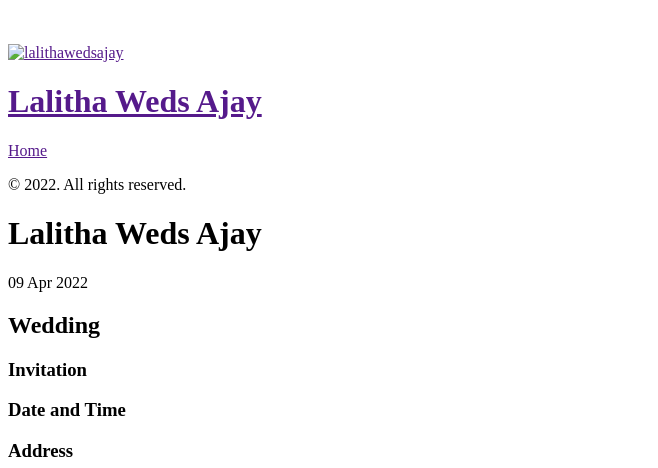
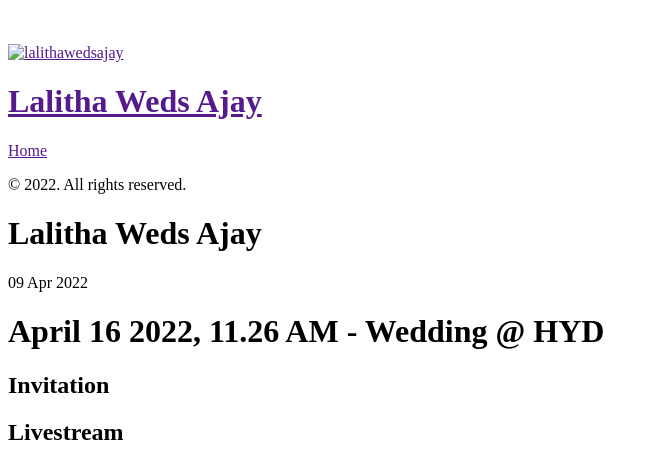
Before and after one commit to PseudoAj/lwa, a Jekyll site: the page built from _posts/2022-04-09-lalitha-weds-ajay.md, in a window 1280 px wide. Shown: the top 468 px of the page, without its empty margins (0-658 px from the left). Built offline with Jekyll 4.4.1, drawn with Linux system fonts in a browser that asks for light colours; Markdown is read by kramdown in place of the engine named in the settings; some of the changed text lies outside the part shown.

```diff
--- a/_posts/2022-04-09-lalitha-weds-ajay.md
+++ b/_posts/2022-04-09-lalitha-weds-ajay.md
@@ -4,15 +4,17 @@ title: Lalitha Weds Ajay
 ---
 
 
-## Wedding
+# April 16 2022, 11.26 AM - Wedding @ HYD
 
-### Invitation
+## Invitation
 
 
-### Date and Time
+## Livestream
 
-### Address
+
+
+## Address
 
 <iframe src="https://www.google.com/maps/embed?pb=!1m18!1m12!1m3!1d3808.0635747007!2d78.5609956!3d17.360673599999995!2m3!1f0!2f0!3f0!3m2!1i1024!2i768!4f13.1!3m3!1m2!1s0x3bcb98b5dd1112e7%3A0x2382597fc467b40f!2sGoteti%20Kalyana%20Vedika!5e0!3m2!1sen!2sin!4v1649496188302!5m2!1sen!2sin" width="600" height="450" style="border:0;" allowfullscreen="" loading="lazy" referrerpolicy="no-referrer-when-downgrade"></iframe>
 
-## Reception
+# April 18 2022, 07.00 PM - Reception @ VJA
```
